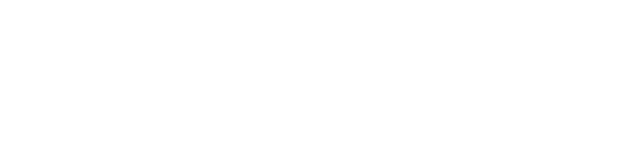
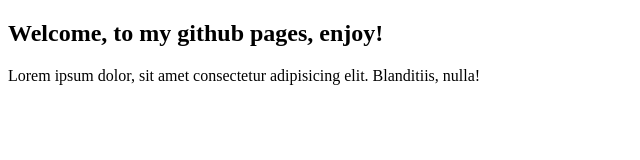
Before and after one commit to bay3m/bay3m.github.io, a plain HTML site: page index.html in a window 1280 px wide. Shown: the whole page, without its empty margins (0-640 px from the left). Drawn offline with Linux system fonts and the light colour scheme.

Commit message:
setup my github pages

```diff
--- a/index.html
+++ b/index.html
@@ -13,6 +13,12 @@
 
     <section>
 
+        <h1>
+            Welcome, to my github pages, enjoy!
+        </h1>
+
+        <p>Lorem ipsum dolor, sit amet consectetur adipisicing elit. Blanditiis, nulla!</p>
+
     </section>
 
     <footer>
```
